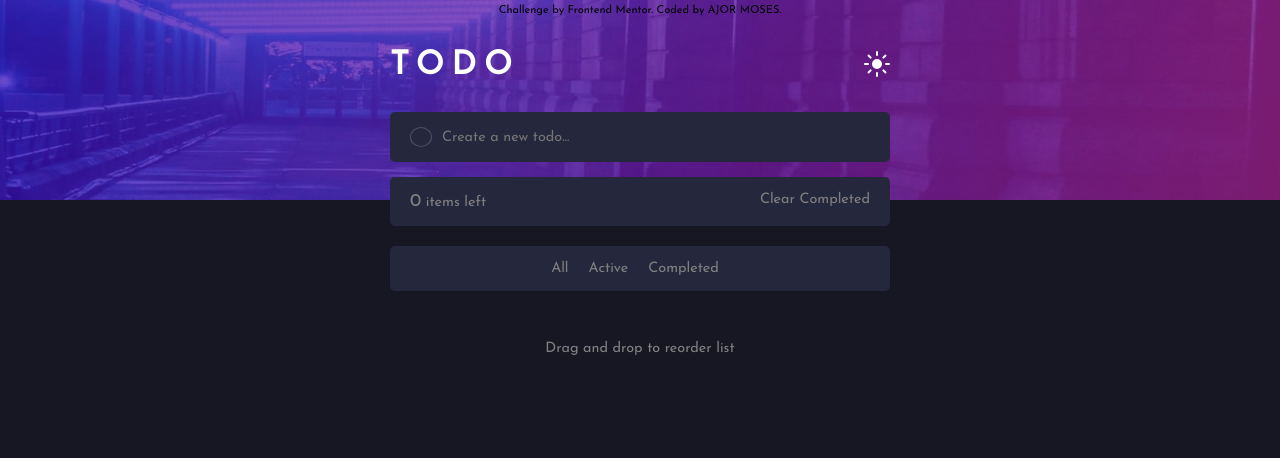
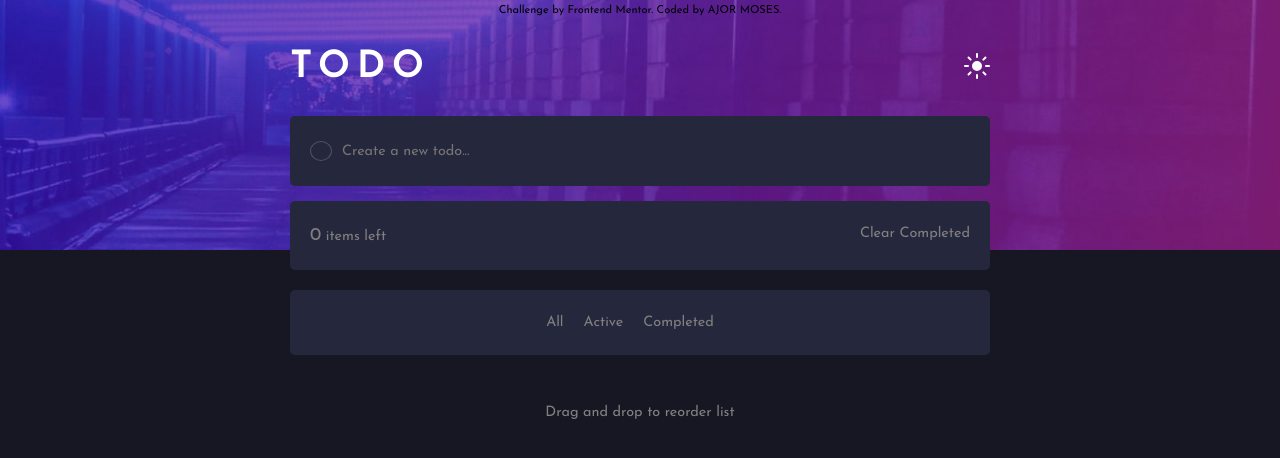
Before and after one commit to ajormoses/todo-app, a plain HTML site: page index.html in a window 1280 px wide. Drawn offline with Linux system fonts and the light colour scheme.

Commit message:
completed

```diff
--- a/sass/component/_component.scss
+++ b/sass/component/_component.scss
@@ -151,8 +151,48 @@ main {
 }
 
 @media only screen and (min-width: 1000px) {
-  .container {
-    width: 500px;
+  main {
+    header {
+      height: 250px;
+
+      .header-bg {
+        img {
+          height: 250px;
+        }
+      }
+
+      .container {
+        width: 700px;
+
+        .header-todo {
+          padding-top: 50px;
+
+          &-name {
+            h1 {
+              font-size: 2rem;
+            }
+          }
+        }
+
+        .todo-list {
+          padding: 25px 0px 25px 10px;
+        }
+
+        .todo-task {
+          padding: 25px 0px 25px 10px;
+        }
+
+        .todo-checkitems {
+          padding: 25px 20px 25px 20px;
+        }
+
+        .todo-footer {
+          .todo-footer-one {
+            padding: 25px 0px 25px 0px;
+          }
+        }
+      }
+    }
   }
 }
 
```
Also changed, not shown: css/main.css.
